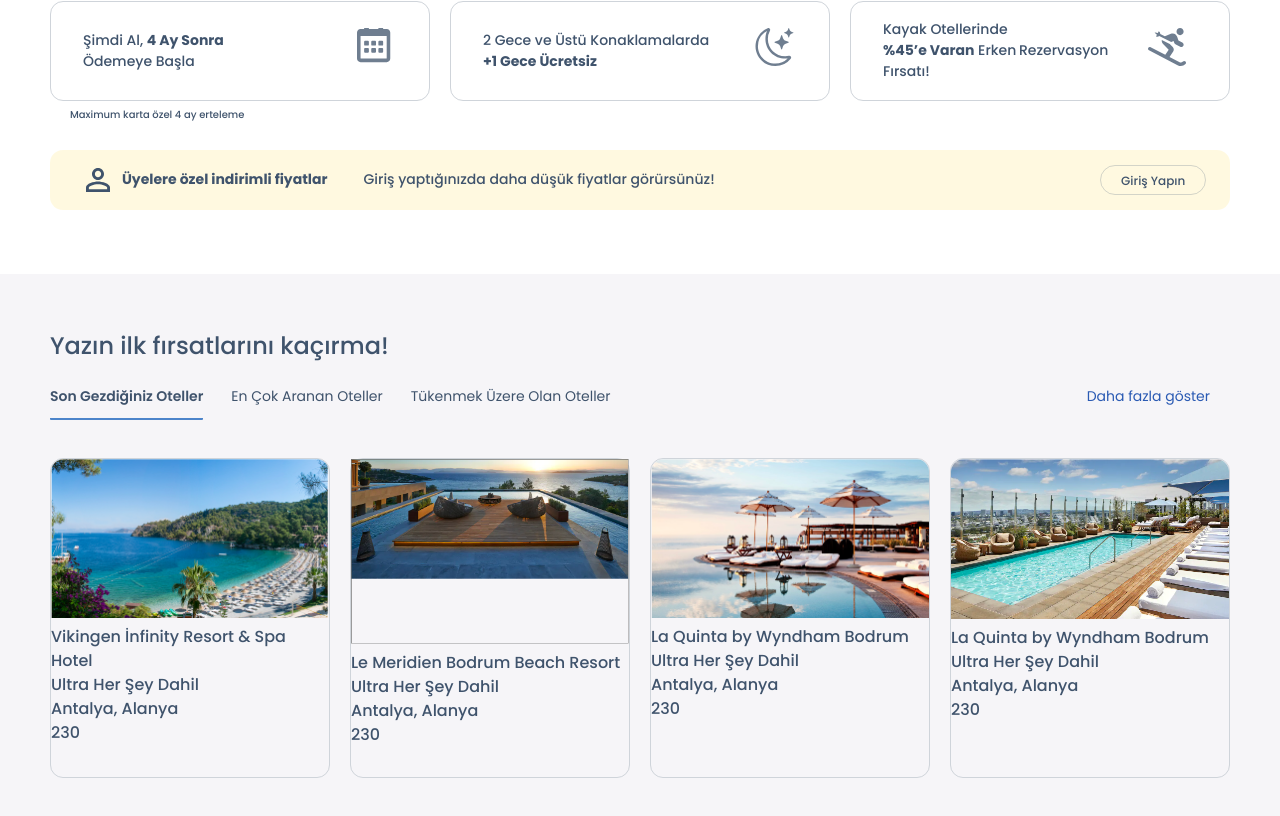
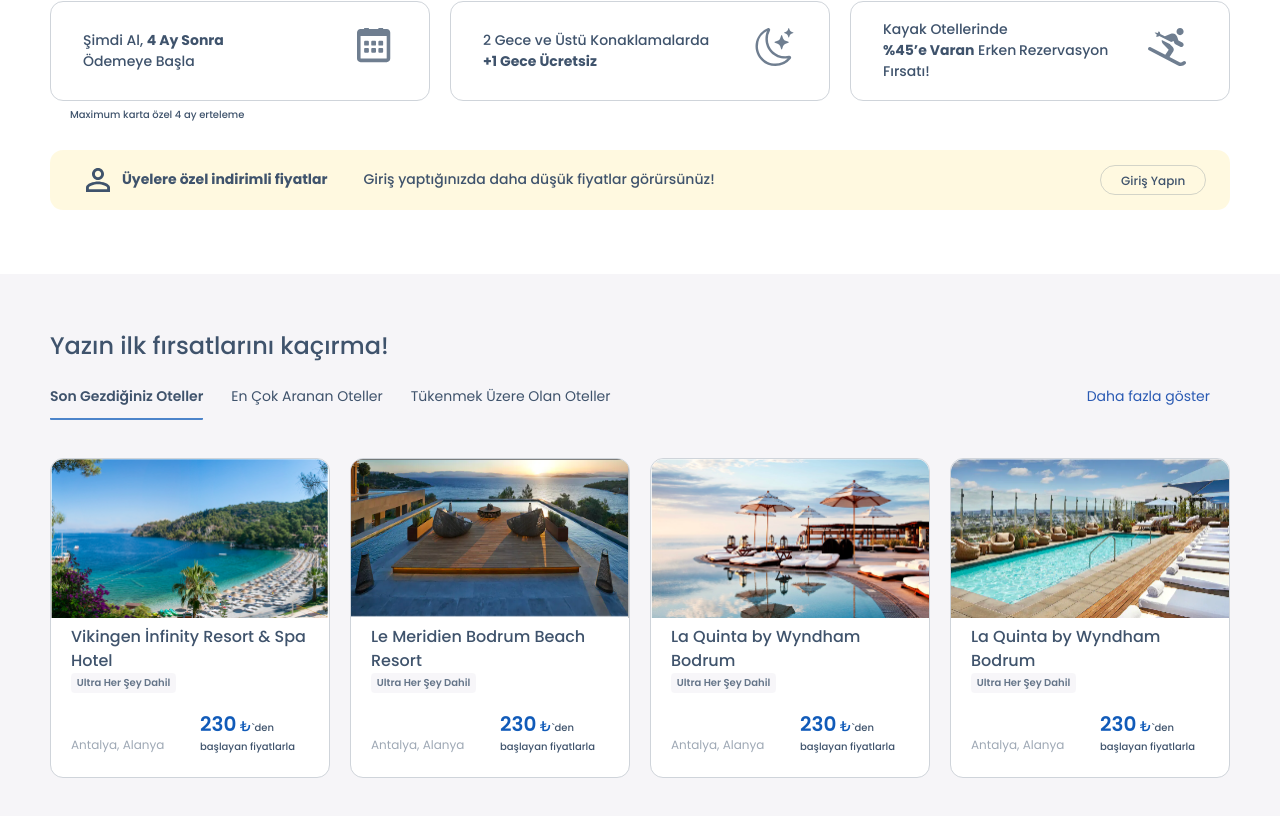
Before and after one commit to EmreManis/front-competition, a Next.js app: page / in a window 1280 px wide. Shown: the part 748-1564 px from the top of the page. Built offline with nearby package versions, Linux system fonts and the light colour scheme.

Commit message:
nextSeason finished

```diff
--- a/components/nextSeason/CardItem.js
+++ b/components/nextSeason/CardItem.js
@@ -2,22 +2,37 @@ import Image from "next/image";
 
 import classes from "./nextSeason.module.css";
 
-const CardItem = props => {
-    return (
-        <div className={`border borderRadiusSection ${classes.card}`}>
-            <div>
-                <Image src={props.img} alt={props.name}/>
-            </div>
-            <div>
-                <h1>{props.name}</h1>
-                <span>{props.type}</span>
-            </div>
-            <div>
-                <p>{props.location}</p>
-                <p><span>{props.price}</span></p>
-            </div>
+const CardItem = (props) => {
+  return (
+    <div
+      className={`overflow-hidden border borderRadiusSection ${classes.whiteBg} ${classes.card}`}
+    >
+        <Image src={props.img} alt={props.name} width={280} height={160}/>
+      <div className="ml-5 mx-3">
+        <h1 className="poppins16">{props.name}</h1>
+        <div className={`flex justify-center items-center ${classes.type}`}>
+          <span className={`poppinsSemiBold poppins10 `}>{props.type}</span>
         </div>
-    )
-}
+      </div>
+      <div className="ml-5 flex items-end">
+        <p
+          className={`poppinsRegular poppins12 basis-2/4 ${classes.cardLocation}`}
+        >
+          {props.location}
+        </p>
+        <div className="flex flex-col mt-4">
+          <div>
+            <span className="blue115 poppins20 poppinsSemiBold">
+              {props.price}
+            </span>
+            <span className="blue115 poppins14"> ₺</span>
+            <span className="poppins10">`den</span>
+          </div>
+          <span className="poppins10"> başlayan fiyatlarla </span>
+        </div>
+      </div>
+    </div>
+  );
+};
 
 export default CardItem;
--- a/components/nextSeason/nextSeason.module.css
+++ b/components/nextSeason/nextSeason.module.css
@@ -4,8 +4,27 @@
   background: #f6f5f8 0% 0% no-repeat padding-box;
   padding-left: 5.625rem;
   padding-right: 5.625rem;
+  overflow: hidden;
 }
 .card {
   width: 17.5rem;
   height: 20rem;
 }
+.whiteBg {
+  background-color: #ffffff;
+}
+.cardLocation {
+  color: rgba(63, 83, 108, 1);
+  opacity: 0.5;
+}
+
+
+.type {
+  width: 105px;
+  height: 20px;
+  background: var(--unnamed-color-f6f5f8) 0% 0% no-repeat padding-box;
+  background: #f6f5f8 0% 0% no-repeat padding-box;
+  border-radius: 4px;
+  opacity: 0.8;
+
+}
--- a/styles/globals.css
+++ b/styles/globals.css
@@ -27,12 +27,15 @@
   font-size: 0.625rem;
 }
 
-.poppin12 {
+.poppins12 {
   font-size: 0.75rem;
 }
 
 .poppins14 {
   font-size: 0.875rem;
+}
+.poppins20 {
+  font-size: 1.25rem;
 }
 .poppins24 {
   font-size: 1.5rem;
@@ -44,6 +47,10 @@
 
 .blueTone {
   color: #2a5ab3;
+}
+
+.blue115 {
+  color: #115BB9;
 }
 
 .whiteTone {
```
Also changed, not shown: public/season/img2.png.
